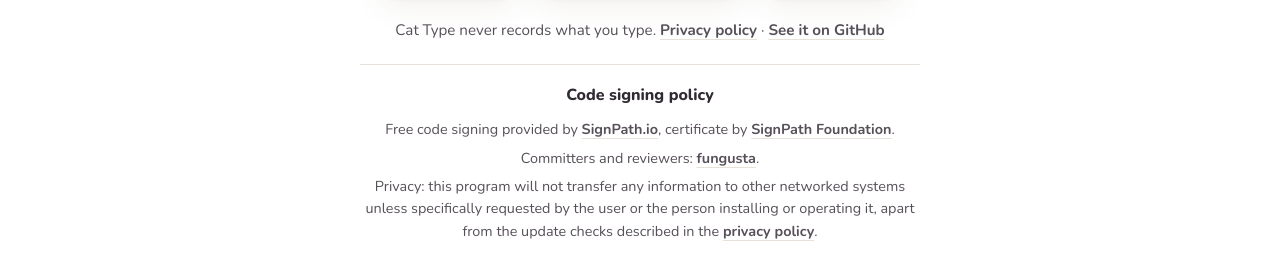
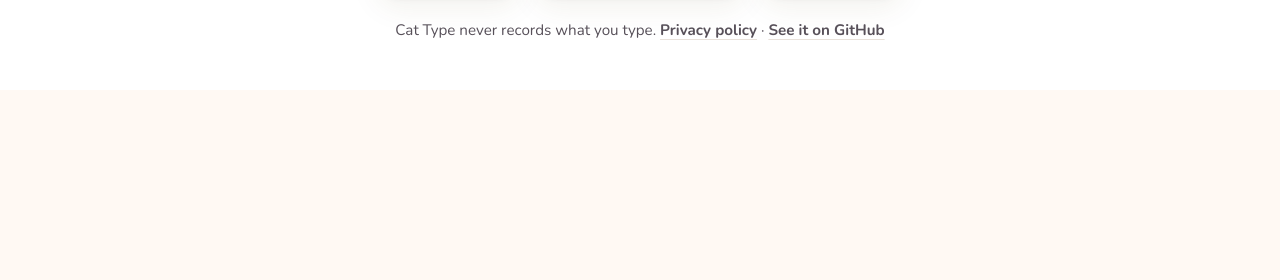
Before and after one commit to fungusta/cat-type, a plain HTML site: page site/index.html in a window 1280 px wide. Shown: the part 1905-2185 px from the top of the page. After the commit the page ends 1995 px from the top, so only its background shows below. Drawn offline with nearby package versions, Linux system fonts and the light colour scheme; no server answers; files whose address does not match are found by name.

Commit message:
chore: remove the SignPath code signing policy
The SignPath Foundation application was not accepted, so the site footer
and README no longer carry its required policy. The privacy policy stays.

Co-Authored-By: Claude Opus 5.5 <noreply@anthropic.com>

```diff
--- a/site/index.html
+++ b/site/index.html
@@ -99,12 +99,6 @@
         <li><a class="pill" href="https://github.com/fungusta/cat-type/releases/latest/download/Cat-Type-macOS-x64.dmg" data-goatcounter-click="download-footer-mac-intel"><svg class="pill-icon" width="18" height="18" aria-hidden="true" focusable="false"><use href="#icon-apple"/></svg>Mac, Intel</a></li>
       </ul>
       <p class="fine-print">Cat Type never records what you type. <a class="quiet-link" href="privacy.html">Privacy policy</a> · <a class="quiet-link" href="https://github.com/fungusta/cat-type">See it on GitHub</a></p>
-      <section class="signing" id="code-signing" aria-labelledby="code-signing-title">
-        <h3 id="code-signing-title">Code signing policy</h3>
-        <p>Free code signing provided by <a class="quiet-link" href="https://about.signpath.io/">SignPath.io</a>, certificate by <a class="quiet-link" href="https://signpath.org/">SignPath Foundation</a>.</p>
-        <p>Committers and reviewers: <a class="quiet-link" href="https://github.com/fungusta">fungusta</a>.</p>
-        <p>Privacy: this program will not transfer any information to other networked systems unless specifically requested by the user or the person installing or operating it, apart from the update checks described in the <a class="quiet-link" href="privacy.html">privacy policy</a>.</p>
-      </section>
     </div>
   </footer>
 </body>
--- a/site/styles.css
+++ b/site/styles.css
@@ -332,17 +332,6 @@ a:focus-visible, button:focus-visible {
 .download-list { display: flex; flex-wrap: wrap; justify-content: center; gap: 12px; margin: 0; padding: 0; list-style: none; }
 .fine-print { font-size: .95rem; }
 
-/* Code signing policy, required by SignPath Foundation on the download page. */
-.signing {
-  display: grid;
-  gap: 6px;
-  max-width: 560px;
-  padding-top: 18px;
-  border-top: 1px solid var(--border);
-  font-size: .9rem;
-}
-.signing h3 { margin: 0 0 4px; font-size: 1rem; font-weight: 800; }
-
 /* Privacy policy and other plain document pages */
 .doc { max-width: 720px; padding-block: 24px 64px; }
 .doc section { margin-top: 36px; }
```
Also changed, not shown: README.md.
